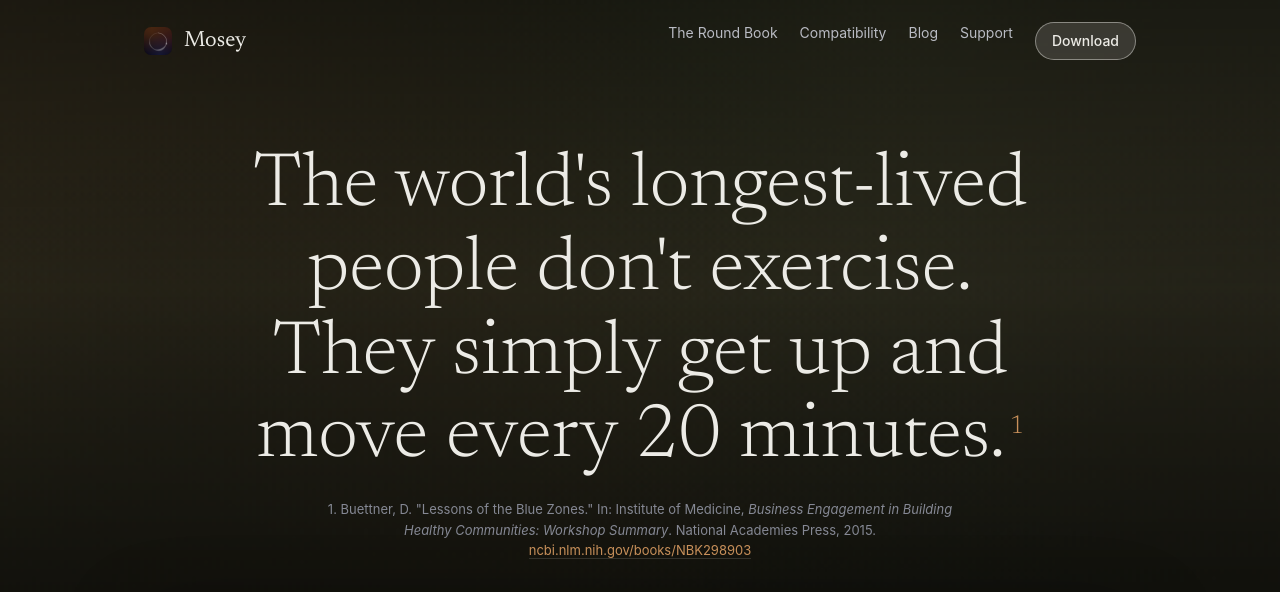
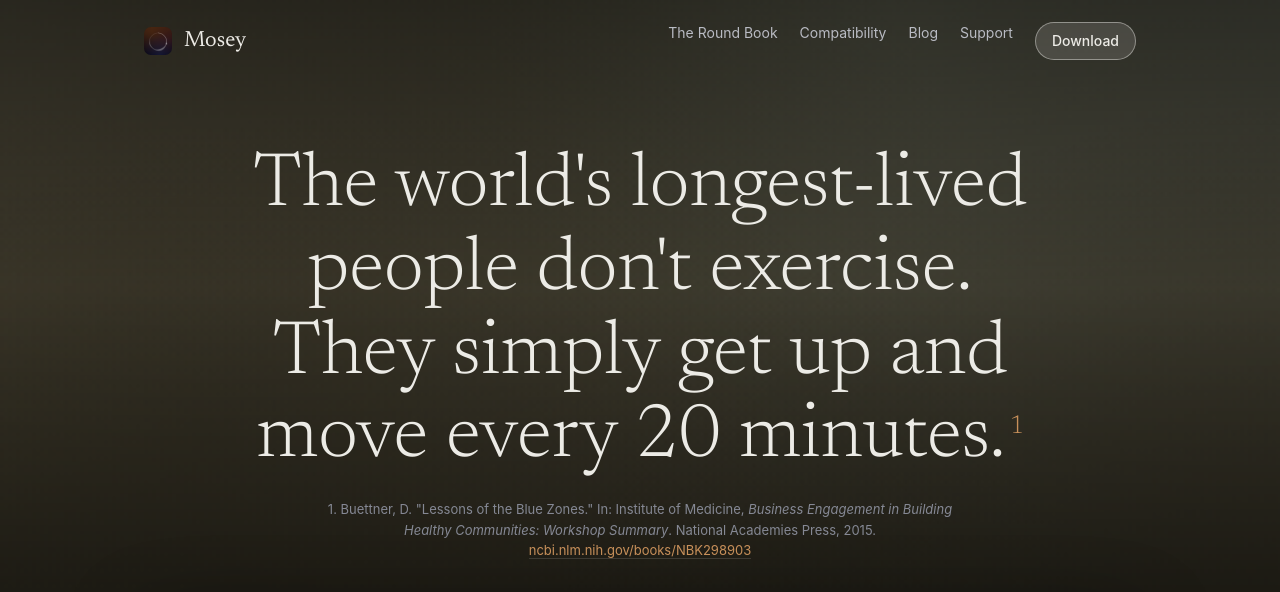
Before and after one commit to akaalias/mosey-site, a Jekyll site: the page built from index.html, in a window 1280 px wide. Shown: the top 592 px of the page. Built offline with Jekyll 4.4.1, drawn with Linux system fonts in a browser that asks for light colours; grey boxes are pictures that could not be loaded.

Commit message:
Homepage: the colour field lifted like the film's slides, the ground a warm slate — nothing sinks to black

```diff
--- a/_layouts/default.html
+++ b/_layouts/default.html
@@ -12,7 +12,7 @@
 <link rel="preconnect" href="https://fonts.googleapis.com">
 <link rel="stylesheet" href="https://fonts.googleapis.com/css2?family=Newsreader:ital,opsz,wght@0,6..72,300;0,6..72,400;1,6..72,300;1,6..72,400&display=swap">
 <style>
-  :root { --ground:#0f1117; --ground-2:#151823; --ink:#ecebe6; --ink-2:#b9bbc3; --muted:#858894; --hair:rgba(236,235,230,.14); --accent:#c8905a; --accent-soft:rgba(200,144,90,.14); }
+  :root { --ground:#2a2c37; --ground-2:#33364a; --ink:#ecebe6; --ink-2:#b9bbc3; --muted:#858894; --hair:rgba(236,235,230,.14); --accent:#c8905a; --accent-soft:rgba(200,144,90,.14); }
   * { box-sizing: border-box; }
   body { margin:0; background:var(--ground); color:var(--ink); font-family:-apple-system,"SF Pro Text","Helvetica Neue",Helvetica,Arial,sans-serif; font-size:17px; line-height:1.6; -webkit-font-smoothing:antialiased; }
   a { color:var(--accent); text-decoration:none; border-bottom:1px solid var(--hair); }
--- a/index.html
+++ b/index.html
@@ -127,7 +127,12 @@ description: "The longest-lived people are nudged into moving every twenty minut
       var ring = new Mosey.Ring(c, pick, { duration: pick.duration || data.duration, loopSeconds: 60,
         duet: reduce ? null : { waitSeconds: 9, catchSeconds: 4 } });
       window.addEventListener('resize', function(){ ring.resize(); });
-      var field = new Mosey.Field(document.getElementById('field'), pick.colors);
+      // The field lifted the way the film's slides are (slideColors in the
+      // generator): the walk's light colours lead, nothing sinks to black.
+      var mixc = function(a, b, f){ return [a[0]+(b[0]-a[0])*f, a[1]+(b[1]-a[1])*f, a[2]+(b[2]-a[2])*f]; };
+      var W = [1,1,1], pc = pick.colors, L = pc[0], A = pc[1]||pc[0], B = pc[2]||pc[0], Vc = pc[3]||A;
+      var lifted = [ mixc(L, W, 0.22), mixc(mixc(A, L, 0.35), W, 0.10), mixc(mixc(A, B, 0.45), L, 0.15), mixc(Vc, W, 0.15) ];
+      var field = new Mosey.Field(document.getElementById('field'), lifted);
       if (reduce) { ring.draw(); field.draw(); } else { ring.start(); field.start(); }
       document.addEventListener('visibilitychange', function(){ if(document.hidden){ ring.stop(); field.stop(); } else if(!reduce){ ring.start(); field.start(); } });
     });
```
